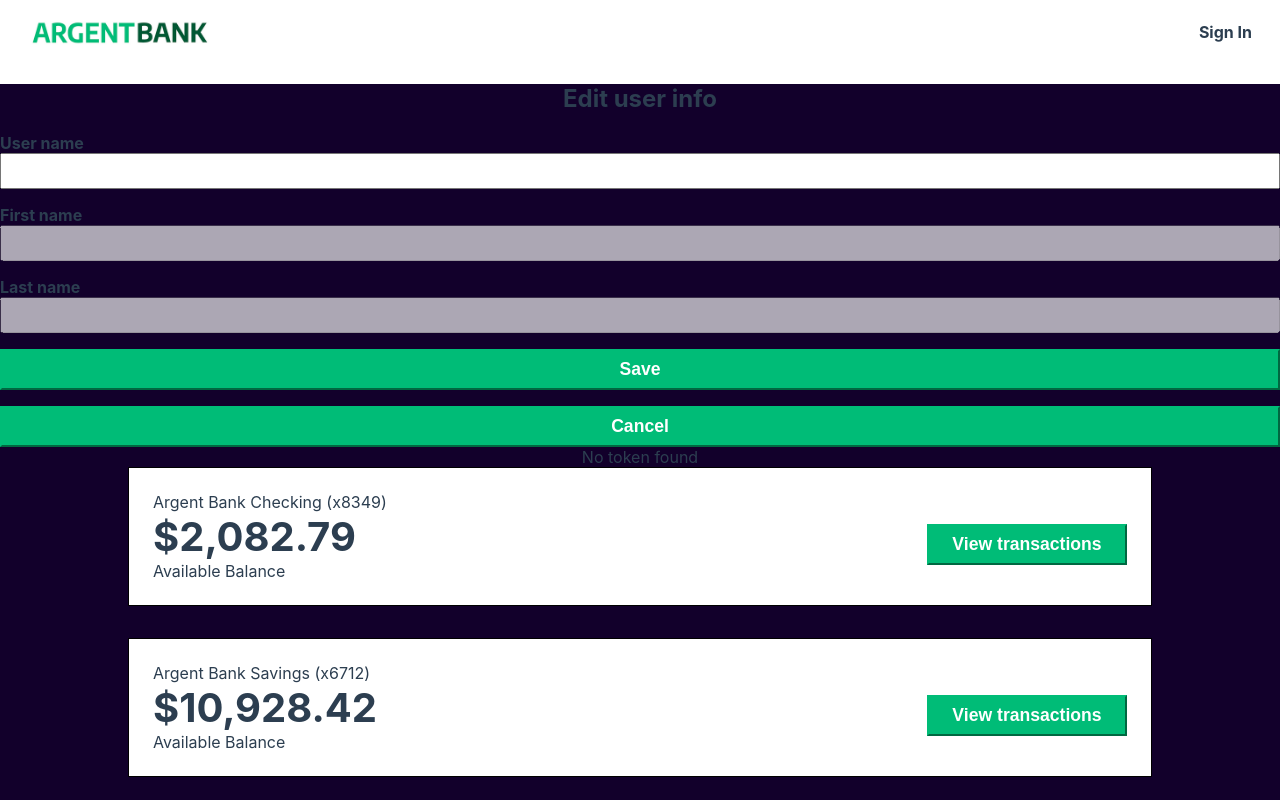
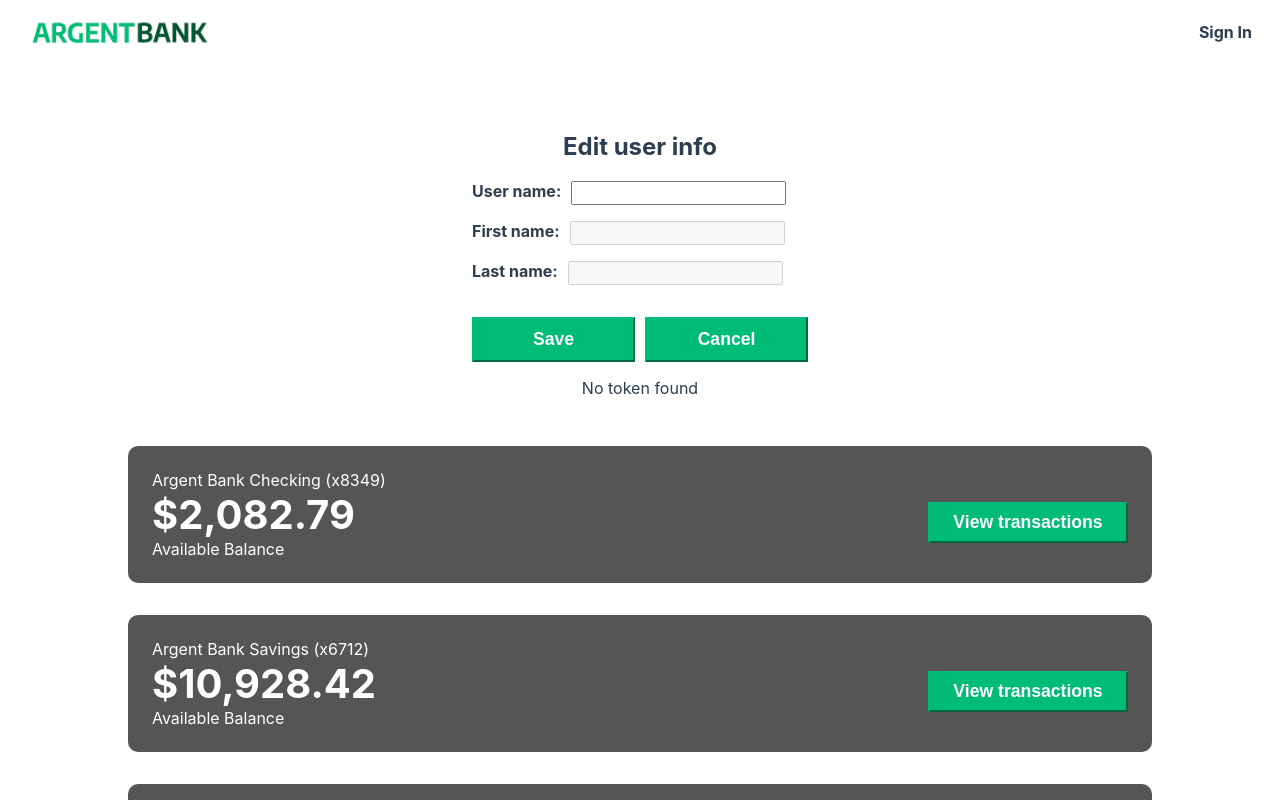
Before and after one commit to Eiko1993/bank, a React (Create React App) app: page /user in a window 1280 px wide. Shown: the top 800 px of the page. Built offline with nearby package versions, Linux system fonts and the light colour scheme.

Commit message:
edit username

```diff
--- a/src/Assets/css/main.css
+++ b/src/Assets/css/main.css
@@ -202,6 +202,45 @@
   font-size: 1.2rem;
 }
 
+.edit-content {
+  box-sizing: border-box;
+  background-color: white;
+  width: 400px;
+  margin: 0 auto;
+  margin-top: 1rem;
+  padding-top: 1rem;
+  margin-bottom: 1rem;
+  padding: 2rem;
+}
+
+.edit-button {
+  display: block;
+  width: 100%;
+  padding: 8px;
+  font-size: 1.1rem;
+  font-weight: bold;
+  margin-top: 1rem;
+  border-color: #00bc77;
+  background-color: #00bc77;
+  color: #fff;
+}
+
+.input-wrapper-edit {
+  display: flex;
+  flex-direction: row;
+  text-align: left;
+  margin-bottom: 1rem;
+  gap: 10px;
+}
+
+.input-wrapper-edit label {
+  font-weight: bold;
+}
+
+.input-wrapper-edit input {
+  font-size: 1rem;
+}
+
 .footer {
   display: flex;
   justify-content: center;
@@ -218,8 +257,8 @@
   display: flex;
   justify-content: space-between;
   align-items: center;
-  border: 1px solid black;
-  background-color: #fff;
+  background-color: rgb(85, 85, 85);
+  border-radius: 10px;
   width: 80%;
   margin: 0 auto;
   flex-direction: column;
@@ -249,6 +288,7 @@
 .account-content-wrapper {
   width: 100%;
   flex: 1;
+  color: #fff;
 }
 
 .edit-button {
--- a/src/Components/Header.jsx
+++ b/src/Components/Header.jsx
@@ -31,13 +31,19 @@
         <div>
          {token ? (
           <>
-          {!loading && user &&(
-            <span className='main-nav-item'>{user.userName}</span>
-          )}
-            <button className="main-nav-item" onClick={handleSignOut}>
-              <i className="fa fa-sign-out"></i>
-                Sign Out
-            </button>
+            {loading ? (
+              <p className='main-nav-item'>Loading...</p>
+            ) : (
+              user && user.userName ? (
+                <p className='main-nav-item'>
+                  <i className="fa fa-user-circle"></i> {user.userName}
+                </p>
+              ) : null
+            )}
+            <Link to="/sign-in" className="main-nav-item" onClick={handleSignOut}>
+            <i className="fa fa-user-circle"></i>
+            Sign Out
+        </Link>
           </>
         ):(
             <Link to="/sign-in" className="main-nav-item">
--- a/src/Components/NameEdit.jsx
+++ b/src/Components/NameEdit.jsx
@@ -35,30 +35,35 @@
 
   return(
     <div>
-        <section className='main'>
+      <>
+        <section className='edit-content'>
             <h1>Edit user info</h1>
             <form onSubmit={handleSubmit}>
-                <div className='input-wrapper'>
-                    <label htmlFor='username'>User name</label>
+                <div className='input-wrapper-edit'>
+                    <label htmlFor='username'>User name: </label>
                     <input type='text' id='username' value={newUsername} onChange={(e) => setNewUsername(e.target.value)} placeholder={user?.userName} />
                 </div>
-                <div className='input-wrapper'>
-                    <label htmlFor='firstname'>First name</label>
+                <div className='input-wrapper-edit'>
+                    <label htmlFor='firstname'>First name: </label>
                     <input type='text' id='firstname' value={user?.firstName} placeholder={user?.firstName} disabled />
                 </div>
-                <div className='input-wrapper'>
-                    <label htmlFor='lastname'>Last name</label>
+                <div className='input-wrapper-edit'>
+                    <label htmlFor='lastname'>Last name: </label>
                     <input type='text' id='lastname' value={user?.lastName} placeholder={user?.lastName} disabled />
                 </div>
-                <button className="sign-in-button" type="submit" disabled={loading}>
+                <div className='input-wrapper-edit'>
+                <button className="edit-button" type="submit" disabled={loading}>
                 {loading ? 'Saving...' : 'Save'}
                 </button>
-                <button className="sign-in-button" onClick={handleCancel} disabled={loading}>Cancel</button>
+                <button className="edit-button" onClick={handleCancel} disabled={loading}>Cancel
+                </button>
+                </div>
                 {error&&(
                     <div className='error-message'>{error}</div>
                 )}
             </form>
         </section>
+        </>
     </div>
   )
 }
--- a/src/Pages/user.jsx
+++ b/src/Pages/user.jsx
@@ -4,9 +4,9 @@
 
 function UserPage(){
     return(
-        <div className="bg-dark">
+        <div>
             <NameEdit />
-            <User />
+            <User className="bg-dark" />
         </div>
     )
 }
--- a/src/redux/editReducer.js
+++ b/src/redux/editReducer.js
@@ -4,8 +4,9 @@
 //Thunk to get username
 export const fetchUserProfile = createAsyncThunk(
     'user/fetchUserProfile',
-    async (_, { getState, rejectWithValue }) => {
-        const token = getState().user.token;
+    async (_, {  rejectWithValue }) => {
+
+        const token = localStorage.getItem('token')
 
         if (!token) {
           return rejectWithValue('No token found');
@@ -37,7 +38,7 @@
 export const editUsername = createAsyncThunk(
   'user/editUsername',
   async (newUsername, { getState, rejectWithValue }) => {
-    const token = getState().user.token; // Get token from Redux state
+    const token = localStorage.getItem('token')
 
     if (!token) {
       return rejectWithValue('No token found');
@@ -59,7 +60,7 @@
       }
 
       const data = await response.json();
-      return data;
+      return data.body;
     } catch (error) {
       return rejectWithValue('Something went wrong while updating the username.');
     }
@@ -70,13 +71,12 @@
   // Profile slice
   const profileSlice = createSlice({
     name: 'profile',
-    initialState:{
+    initialState: {
       user: {
-        id: '',
-        email: '',
         userName: '',
         firstName: '',
         lastName: '',
+        email: '',
       },
         loading: false,
         error: null,
@@ -90,15 +90,11 @@
       //Fetching user's profile
         .addCase(fetchUserProfile.pending, (state) => {
         state.loading = true;
+        state.error = null;
     })
       .addCase(fetchUserProfile.fulfilled, (state, action) => {
         state.loading = false;
-        state.user = {
-          userName: action.payload.body.userName,
-          firstName: action.payload.body.firstName,
-          lastName: action.payload.body.lastName,
-        };
-
+        state.user = action.payload;
     })
       .addCase(fetchUserProfile.rejected, (state, action) => {
         state.loading = false;
@@ -113,9 +109,7 @@
         })
         .addCase(editUsername.fulfilled, (state, action) => {
           state.loading = false;
-          state.user = {
-            userName: action.payload.userName, // Update the username
-          };
+          state.user.userName = action.payload.userName;
         })
         .addCase(editUsername.rejected, (state, action) => {
           state.loading = false;
```
